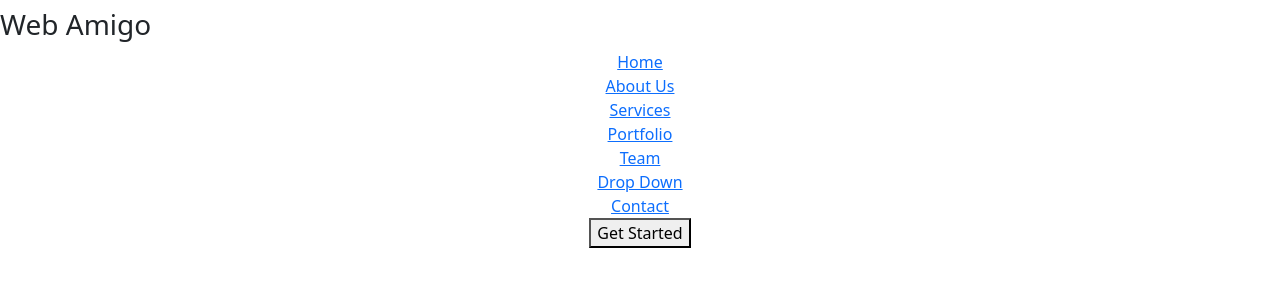
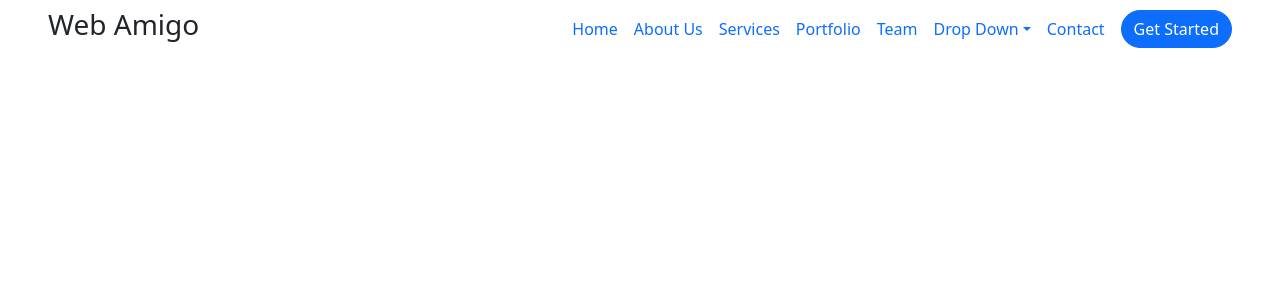
Before and after one commit to MR-Titus02/Assignment_4, a plain HTML site: page index.html in a window 1280 px wide. Drawn offline with nearby package versions, Linux system fonts and the light colour scheme.

Commit message:
section 1

```diff
--- a/index.html
+++ b/index.html
@@ -9,17 +9,18 @@
 </head>
 <body>
     <nav >
-        <ul class="navbar navbar-nav" style="display: flex; justify-content: center;">
-            <li class="logo" style="margin-right: auto;"><h3>Web Amigo</h3></li>
-            <li><a href="#">Home</a></li>
-            <li><a href="#">About Us</a></li>
-            <li><a href="#">Services</a></li>
-            <li><a href="#">Portfolio</a></li>
-            <li><a href="#">Team</a></li>
-            <li><a href="#">Drop Down</a></li>
-            <li><a href="#">Contact</a></li>
-            <li><button>Get Started</button></li>
+        <ul class="navbar navbar-nav flex-row gap-3 mx-xl-5 justify-content-end sticky-top text-decoration-none">
+            <li class="logo me-auto"><h3>Web Amigo</h3></li>
+            <li><a href="#" class="text-decoration-none">Home</a></li>
+            <li><a href="#" class="text-decoration-none">About Us</a></li>
+            <li><a href="#" class="text-decoration-none">Services</a></li>
+            <li><a href="#" class="text-decoration-none">Portfolio</a></li>
+            <li><a href="#" class="text-decoration-none">Team</a></li>
+            <li><a href="#" class="text-decoration-none dropdown dropdown-toggle">Drop Down</a>
+            <li><a href="#" class="text-decoration-none">Contact</a></li>
+            <li><button class="btn btn-primary rounded-5">Get Started</button></li>
         </ul>
-    </nav>
+
+    </nav class="">
 </body>
 </html>
```
